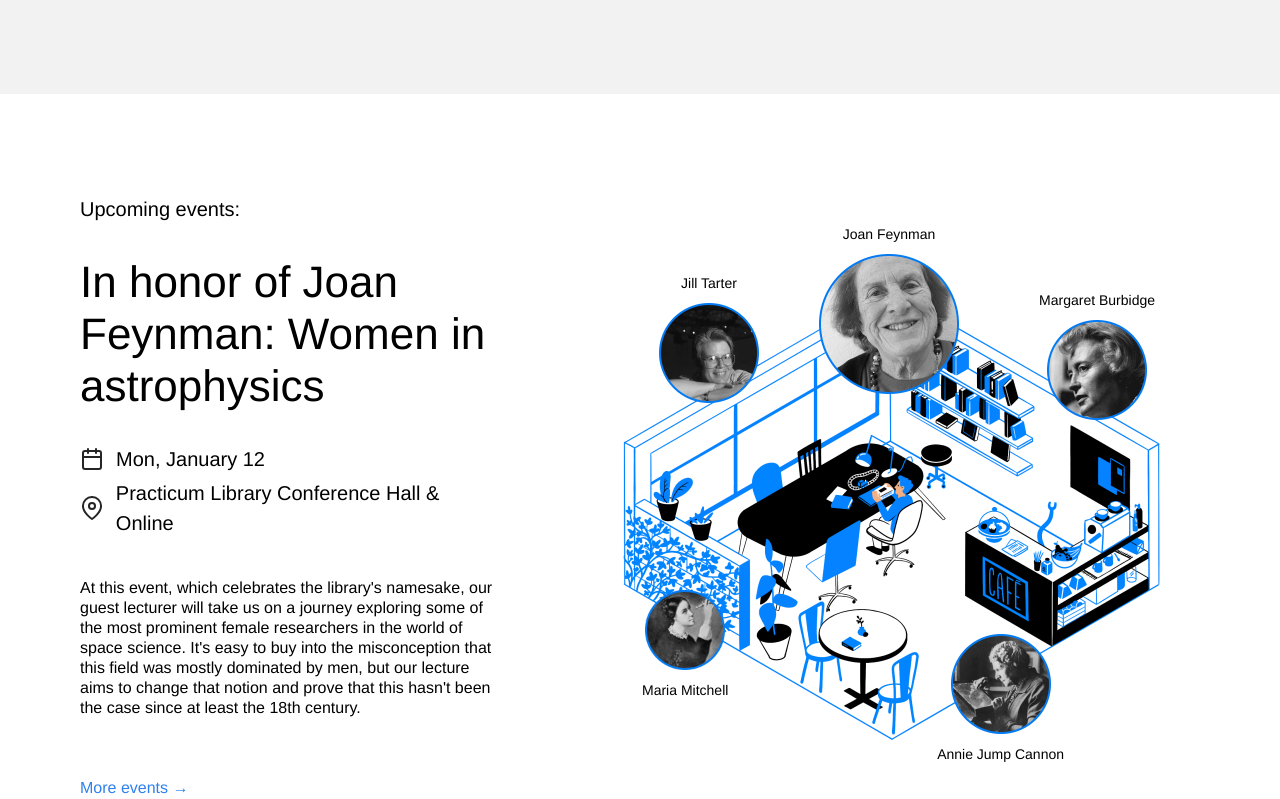
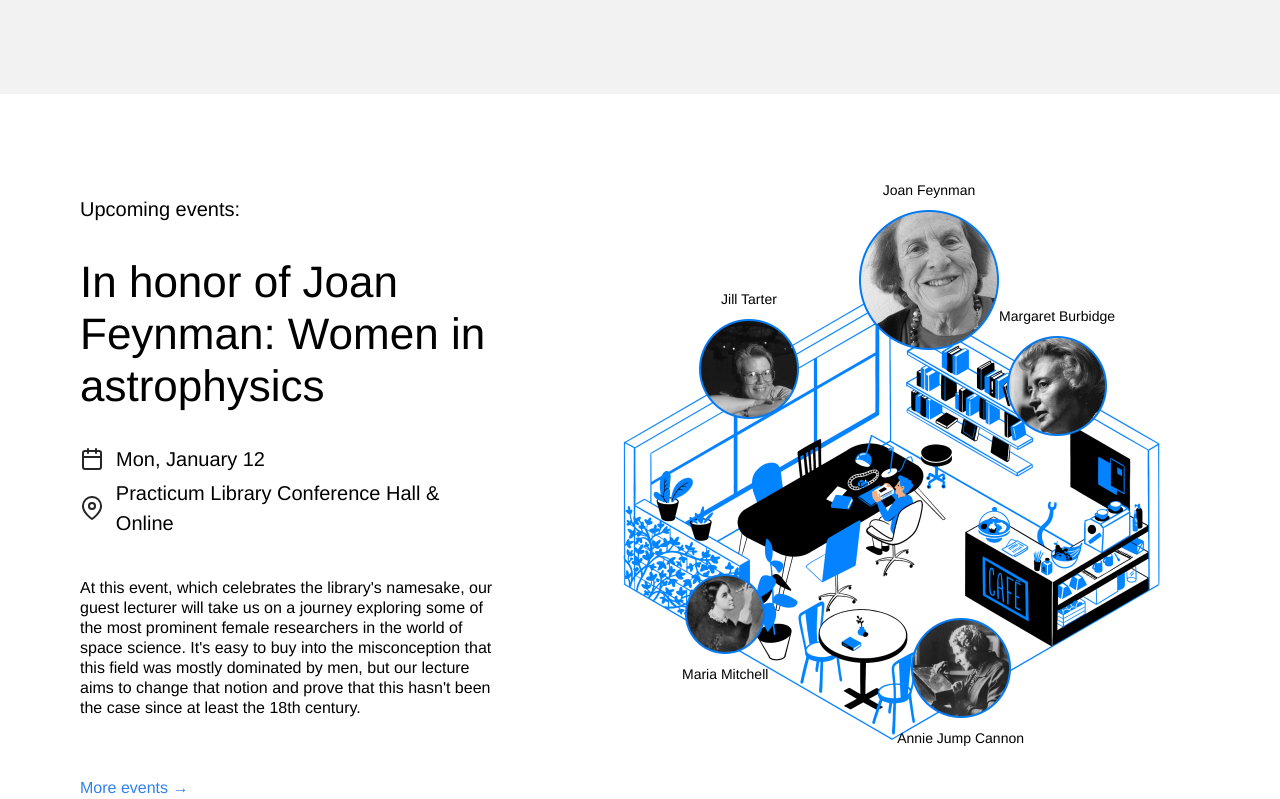
Before and after one commit to Harwinder-cmd/se_project_library, a plain HTML site: page index.html in a window 1280 px wide. Shown: the part 2000-2799 px from the top of the page. Drawn offline with Linux system fonts and the light colour scheme.

Commit message:
review correction

```diff
--- a/index.html
+++ b/index.html
@@ -169,46 +169,46 @@
               alt="a virtual cafe with a work space"
               class="events__image"
             />
-            <div class="person person_name_feynman">
-              <p class="person__caption">Joan Feynman</p>
+            <figure class="person person_name_feynman">
+              <figcaption class="person__caption">Joan Feynman</figcaption>
               <img
                 src="./images/person_feynman.png"
                 alt="a bubble picture of Joan Feynman"
                 class="person__image person__image_size_l"
               />
-            </div>
-            <div class="person person_name_burbidge">
-              <p class="person__caption">Margaret Burbidge</p>
+            </figure>
+            <figure class="person person_name_burbidge">
+              <figcaption class="person__caption">Margaret Burbidge</figcaption>
               <img
                 src="./images/person_burbidge.png"
                 alt="a bubble picture of Margaret Burbidge"
                 class="person__image person__image_size_m"
               />
-            </div>
-            <div class="person person_name_cannon">
+            </figure>
+            <figure class="person person_name_cannon">
               <img
                 src="./images/person_cannon.png"
                 alt="a bubble picture of Annie Jump Cannon"
                 class="person__image person__image_size_m"
               />
-              <p class="person__caption">Annie Jump Cannon</p>
-            </div>
-            <div class="person person_name_mitchell">
+              <figcaption class="person__caption">Annie Jump Cannon</figcaption>
+            </figure>
+            <figure class="person person_name_mitchell">
               <img
                 src="./images/person_mitchell.png"
                 alt="a buuble picture of Maria Mitchell"
                 class="person__image person__image_size_s"
               />
-              <p class="person__caption">Maria Mitchell</p>
-            </div>
-            <div class="person person_name_tarter">
-              <p class="person__caption">Jill Tarter</p>
+              <figcaption class="person__caption">Maria Mitchell</figcaption>
+            </figure>
+            <figure class="person person_name_tarter">
+              <figcaption class="person__caption">Jill Tarter</figcaption>
               <img
                 src="./images/person_tarter.png"
                 alt="a bubble picture of Jill Tarter"
                 class="person__image person__image_size_m"
               />
-            </div>
+            </figure>
           </div>
           <!-- Start creating the composition here -->
         </section>
@@ -334,7 +334,7 @@
             </ul>
           </div>
         </div>
-        <div class="footer__copyright">© 2022 Harwinder Jhajj</div>
+        <p class="footer__copyright">© 2022 Harwinder Jhajj</p>
       </footer>
     </div>
   </body>
--- a/styles/style.css
+++ b/styles/style.css
@@ -2,7 +2,7 @@
 .page {
   min-width: 1100px;
   min-height: 1600px;
-  margin: auto;
+  margin: 0 auto;
   font-family: "Helvetica Neue", Arial, sans-serif;
   font-size: 16px;
   line-height: 20px;
@@ -38,6 +38,7 @@
   list-style: none;
   padding-left: 0;
   margin-top: 8px;
+  margin-bottom: 0;
   color: #2f80ed;
 }
 
@@ -120,7 +121,8 @@
   font-size: 20px;
   line-height: 30px;
   font-weight: 400;
-  margin: 24px 0;
+  margin-top: 24px;
+  margin-bottom: 0;
 }
 
 /* Add the CSS rule for your new class here. Make sure to place it before .card: parents should precede their children */
@@ -130,6 +132,7 @@
   gap: 40px;
   max-width: 760px;
   margin: 68px auto 0;
+  padding-left: 0;
 }
 
 .card {
@@ -270,7 +273,7 @@
 
 .person_name_feynman {
   /* Use correct values of top/right/bottom/left properties to position the element */
-  top: 30px;
+  top: -30px;
   left: 319px;
 }
 
@@ -455,6 +458,7 @@
 }
 
 .footer__column-heading {
+  margin-top: 0;
   margin-bottom: 20px;
 }
 
@@ -474,4 +478,5 @@
 
 .footer__copyright {
   margin: 0;
+  padding: 0;
 }
```
